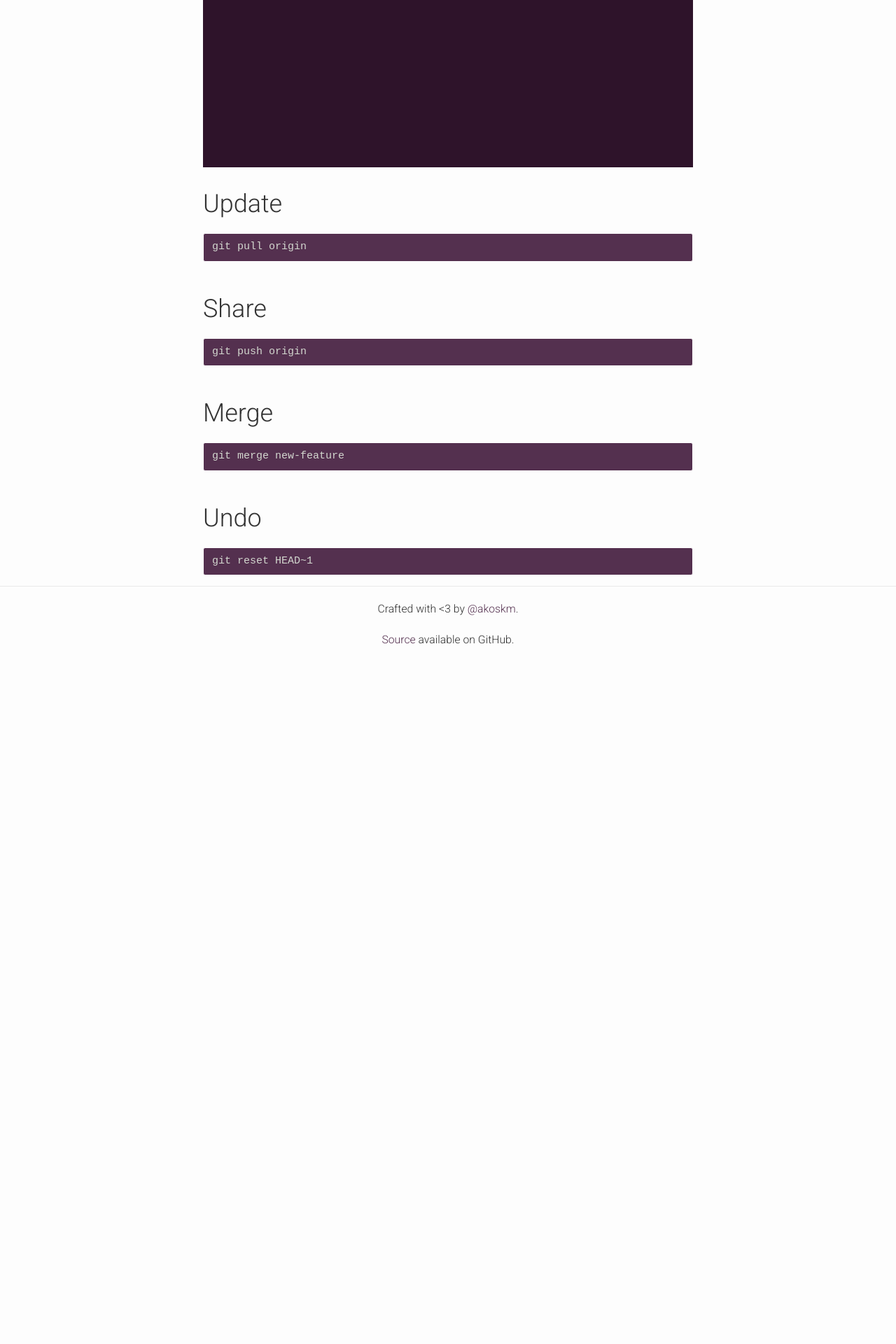
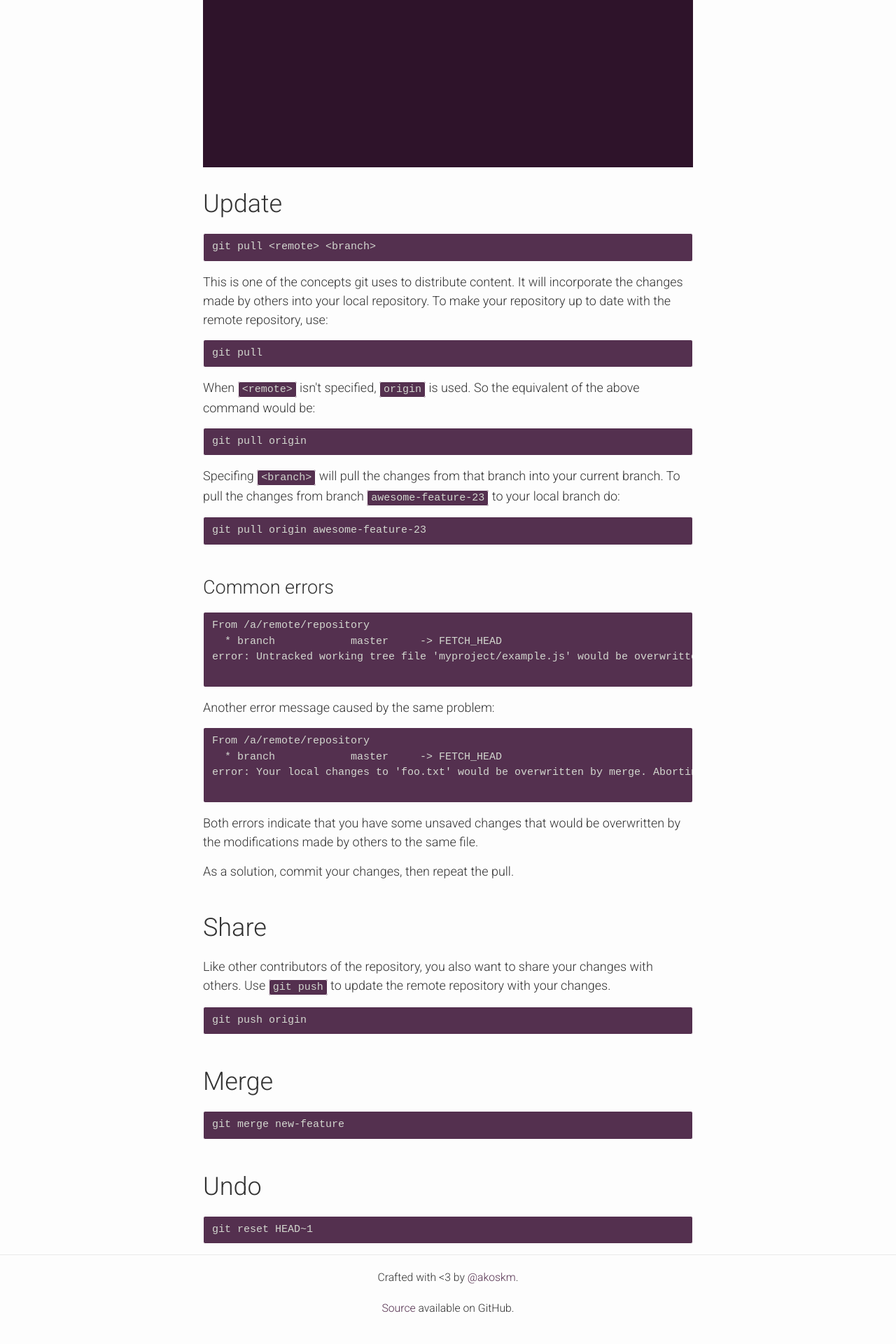
Before and after one commit to akoskm/gitforcats, a Jekyll site: the page built from index.html, in a window 1280 px wide. Shown: the part 1631-3551 px from the top of the page at 70% size. Built offline with Jekyll 4.4.1, drawn with Linux system fonts in a browser that asks for light colours; nearby versions of some CDN libraries; before the commit the page ends 2596 px from its top, so only the background shows below that.

Commit message:
#5 pull documentation

```diff
--- a/_sass/_base.scss
+++ b/_sass/_base.scss
@@ -141,7 +141,7 @@ code {
 
 pre {
     padding: 8px 12px;
-
+    overflow-x: scroll;
     > code {
         border: 0;
         padding-right: 0;
--- a/index.html
+++ b/index.html
@@ -65,13 +65,44 @@ cd cats</pre>
 
   <a class="anchor" href name="update"></a>
   <h1>Update</h1>
+  <pre>git pull &lt;remote&gt; &lt;branch&gt;</pre>
   <div class="details">
+    <p>
+      This is one of the concepts git uses to distribute content. It will incorporate the changes made by others into your local repository. To make your repository up to date with the remote repository, use:
+    </p>
+    <pre>git pull</pre>
+    <p>When <code>&lt;remote&gt;</code> isn't specified, <code>origin</code> is used. So the equivalent of the above command would be:</p>
+    <pre>git pull origin</pre>
+    <p>Specifing <code>&lt;branch&gt;</code> will pull the changes from that branch into your current branch. To pull the changes from branch <code>awesome-feature-23</code> to your local branch do:</p>
+    <pre>git pull origin awesome-feature-23</pre>
   </div>
-  <pre>git pull origin</pre>
+  <h2>Common errors</h2>
+    <pre>
+From /a/remote/repository
+  * branch            master     -> FETCH_HEAD
+error: Untracked working tree file 'myproject/example.js' would be overwritten by merge.  Aborting
+    </pre>
+
+    <div class="details">
+      <p>Another error message caused by the same problem:
+    </div>
+
+    <pre>
+From /a/remote/repository
+  * branch            master     -> FETCH_HEAD
+error: Your local changes to 'foo.txt' would be overwritten by merge. Aborting. Please, commit your changes or stash them before you can merge.
+    </pre>
+
+    <p>Both errors indicate that you have some unsaved changes that would be overwritten by the modifications made by others to the same file.</p>
+    <p>As a solution, commit your changes, then repeat the pull.</p>
+
 
   <a class="anchor" href name="share"></a>
   <h1>Share</h1>
   <div class="details">
+    <p>
+      Like other contributors of the repository, you also want to share your changes with others. Use <code>git push</code> to update the remote repository with your changes.
+    </p>
   </div>
   <pre>git push origin</pre>
 
```
